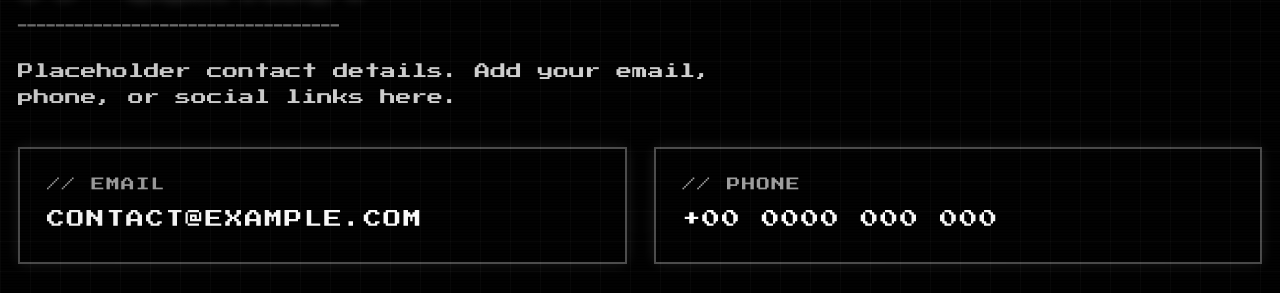
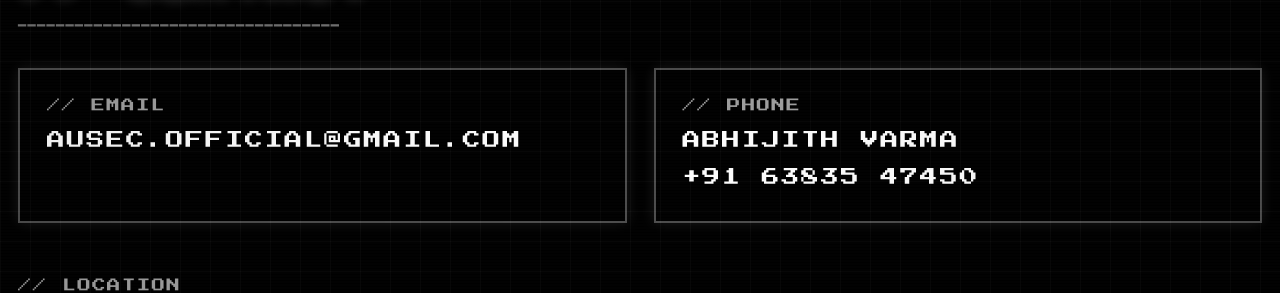
Before and after one commit to PraveenVenktateshNA/Enantra26website, a React (Vite) app: page /contact in a window 1280 px wide. Shown: the part 179-472 px from the top of the page. Built offline with nearby package versions, Linux system fonts and the light colour scheme.

Commit message:
Removed placeholders in Contact us page

```diff
--- a/src/pages/Contact.jsx
+++ b/src/pages/Contact.jsx
@@ -11,20 +11,20 @@ export default function Contact() {
         <div className="mt-2 text-neutral-500 font-mono text-xs tracking-widest">
           ━━━━━━━━━━━━━━━━━━━━━━━━━━━━━━━━━━
         </div>
-        <p className="mt-6 text-neutral-300 max-w-2xl font-mono text-sm leading-relaxed">
-          Placeholder contact details. Add your email, phone, or social links here.
-        </p>
         <div className="mt-8 grid grid-cols-1 sm:grid-cols-2 gap-6 items-stretch">
           <div className="border-2 border-white/30 rounded-none p-6 h-full flex flex-col justify-between" style={{ boxShadow: '0 0 15px rgba(255,255,255,0.1)' }}>
             <div>
               <div className="font-mono text-xs text-neutral-400 tracking-widest uppercase">// Email</div>
-              <div className="mt-2 font-mono retro-hover text-white">contact@example.com</div>
+              <div className="mt-2 font-mono retro-hover text-white">ausec.official@gmail.com</div>
             </div>
           </div>
           <div className="border-2 border-white/30 rounded-none p-6 h-full flex flex-col justify-between" style={{ boxShadow: '0 0 15px rgba(255,255,255,0.1)' }}>
             <div>
               <div className="font-mono text-xs text-neutral-400 tracking-widest uppercase">// Phone</div>
-              <div className="mt-2 font-mono retro-hover text-white">+00 0000 000 000</div>
+              <div className="mt-2 font-mono retro-hover text-white">
+                <div>Abhijith Varma</div>
+                <div className="mt-1">+91 63835 47450</div>
+              </div>
             </div>
           </div>
         </div>
```
